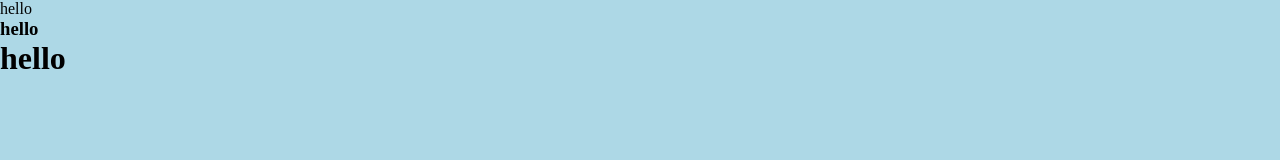
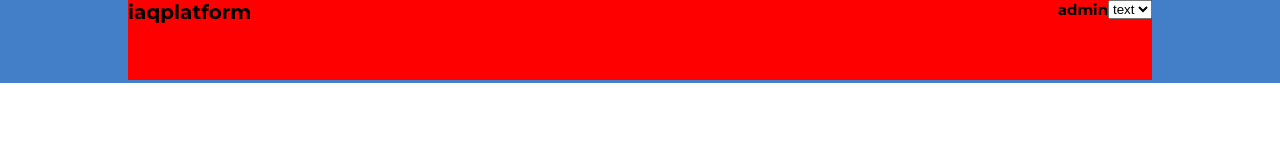
Before and after one commit to kris701/P2-Project, a plain HTML site: page P2Projekt/P2Projekt/index.html in a window 1280 px wide. Drawn offline with Linux system fonts and the light colour scheme.

Commit message:
Frontend
Some work has been done on making a nav bar on the website. More to come.

```diff
--- a/P2Projekt/P2Projekt/app.css
+++ b/P2Projekt/P2Projekt/app.css
@@ -1,8 +1,37 @@
 * {
     margin: 0;
     padding: 0;
+    box-sizing: border-box;
 }
 
-body {
-    background-color: lightblue;
+html {
+    font-size: 10px;
+    font-family: "montserrat", sans-serif;
 }
+
+header {
+    background: #437FC9;
+    position: fixed;
+    width: 100%;
+    top: 0;
+    text-align: center;
+}
+
+.headerContainer {
+    background: red;
+    width: 80%;
+    height: 80px;
+    display: inline-block;
+}
+
+.logoContainer {
+    float: left;
+}
+
+.admin {
+    float: right;
+}
+
+.selectContainer {
+    float: right;
+}
--- a/P2Projekt/P2Projekt/index.html
+++ b/P2Projekt/P2Projekt/index.html
@@ -1,15 +1,34 @@
 <!DOCTYPE html>
-
 <html lang="en">
 <head>
     <meta charset="utf-8" />
     <title>IAQ Monitoring Platform</title>
     <link rel="stylesheet" href="app.css" type="text/css" />
+    <script src="https://kit.fontawesome.com/5d9de4dd13.js" crossorigin="anonymous"></script>
+    <link href="https://fonts.googleapis.com/css?family=Montserrat:400,700&display=swap" rel="stylesheet">
     <script src="app.js"></script>
 </head>
 <body>
-    hello
-    <h3>hello</h3>
-    <h1>hello</h1>
+    <header>
+        <div class="headerContainer">
+
+            <div class="logoContainer">
+                <h1 class="logo"><span>iaq</span>platform</h1>
+            </div>
+
+            <div class="selectContainer">
+                <select class="select">
+                    <option value="value">text</option>
+                    <option value="value">text</option>
+                    <option value="value">text</option>
+                    <option value="value">text</option>
+                </select>
+            </div>
+
+            <div class="adminContainer">
+                <h2 class="admin">admin</h2>
+            </div>
+        </div>
+    </header>
 </body>
 </html>
```
